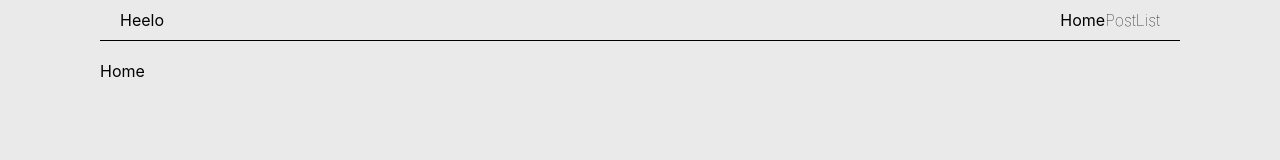
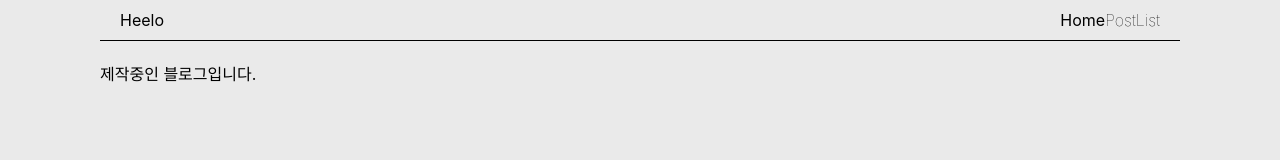
Before and after one commit to limcpf/next-js-blog, a Next.js app: page / in a window 1280 px wide. Shown: the top 160 px of the page. Built offline with nearby package versions, Linux system fonts and the light colour scheme.

Commit message:
fix : main

```diff
--- a/pages/index.tsx
+++ b/pages/index.tsx
@@ -1,3 +1,3 @@
 export default function Home() {
-	return <div>Home</div>;
+	return <div>제작중인 블로그입니다.</div>;
 }
```
